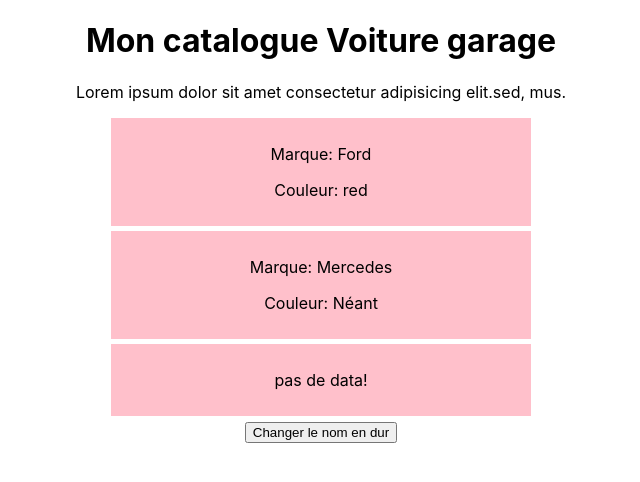
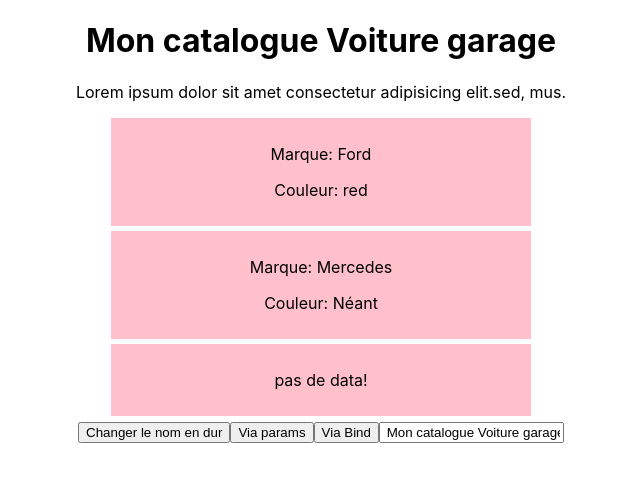
Before and after one commit to abdoulkarim22/React-js-Initiale, a React (Create React App) app in the folder react-js-initiale/: page / in a window 1280 px wide. Shown: the top 482 px of the page, without its empty margins (319-959 px from the left). Built offline with nearby package versions, Linux system fonts and the light colour scheme.

Commit message:
function onchange

```diff
--- a/react-js-initiale/src/App.js
+++ b/react-js-initiale/src/App.js
@@ -16,6 +16,23 @@ import './App.css';
   })
  }
 
+ chageViaParams = (titre) =>{
+  this.setState({
+    titre: titre
+  })
+ }
+
+
+ chageViaBind = (param) =>{
+  this.setState({
+    titre: param
+  })
+ }
+
+ chageViaBind = (e) => {
+
+ }
+
   render (){
 
     return (
@@ -23,6 +40,9 @@ import './App.css';
 
         <Mycars title={this.state.titre}/>
         <button onClick={this.ChangeTilte}>Changer le nom en dur</button>
+        <button onClick={() => this.chageViaParams('Titre via un params')}>Via params</button>
+        <button onClick={this.chageViaBind.bind(this,'Titre via Bind')}>Via Bind</button>
+        <input type='text' onChange={this.chageViaInput} value={this.state.titre} />
       </div>
     );
 
```
